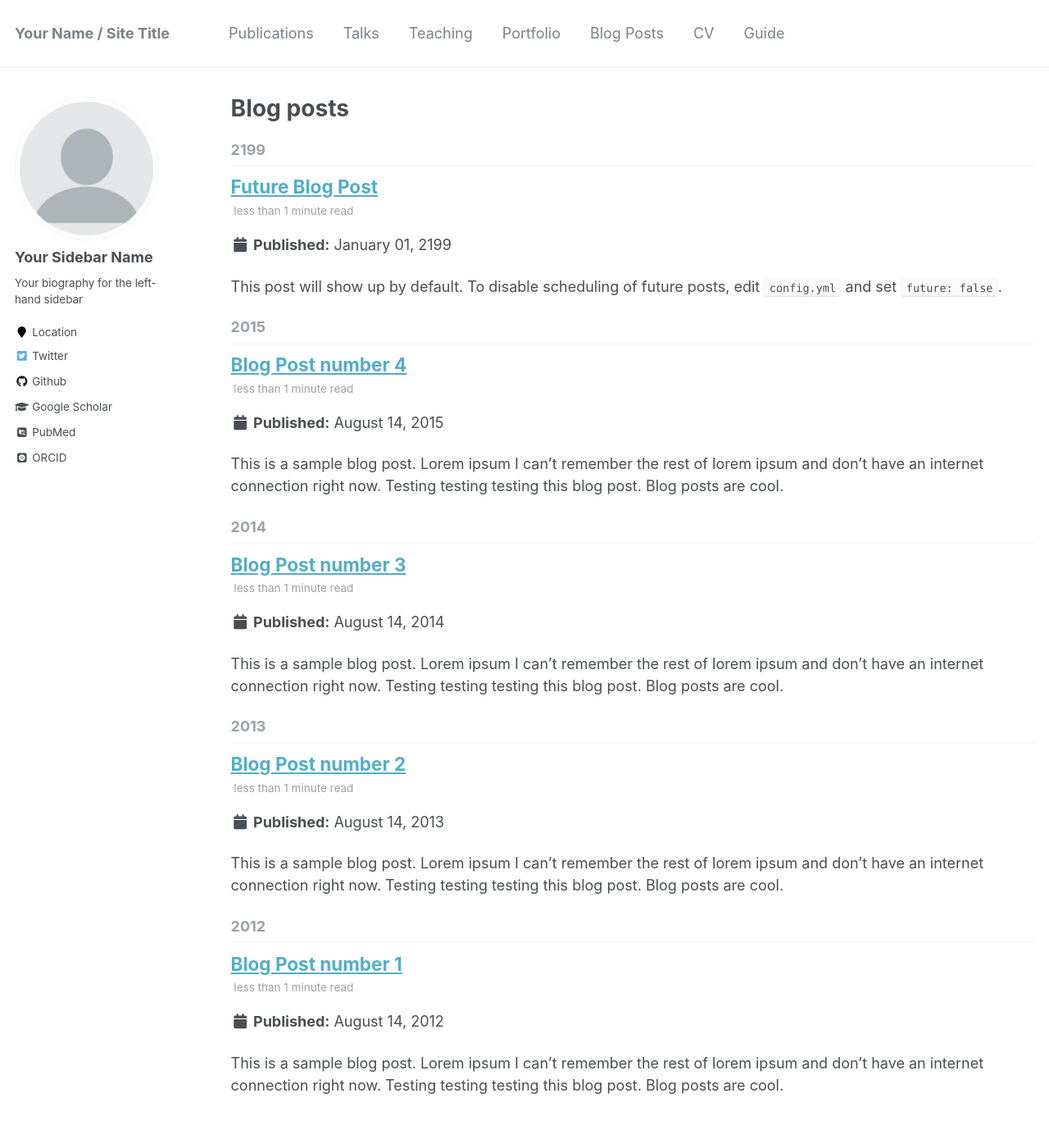
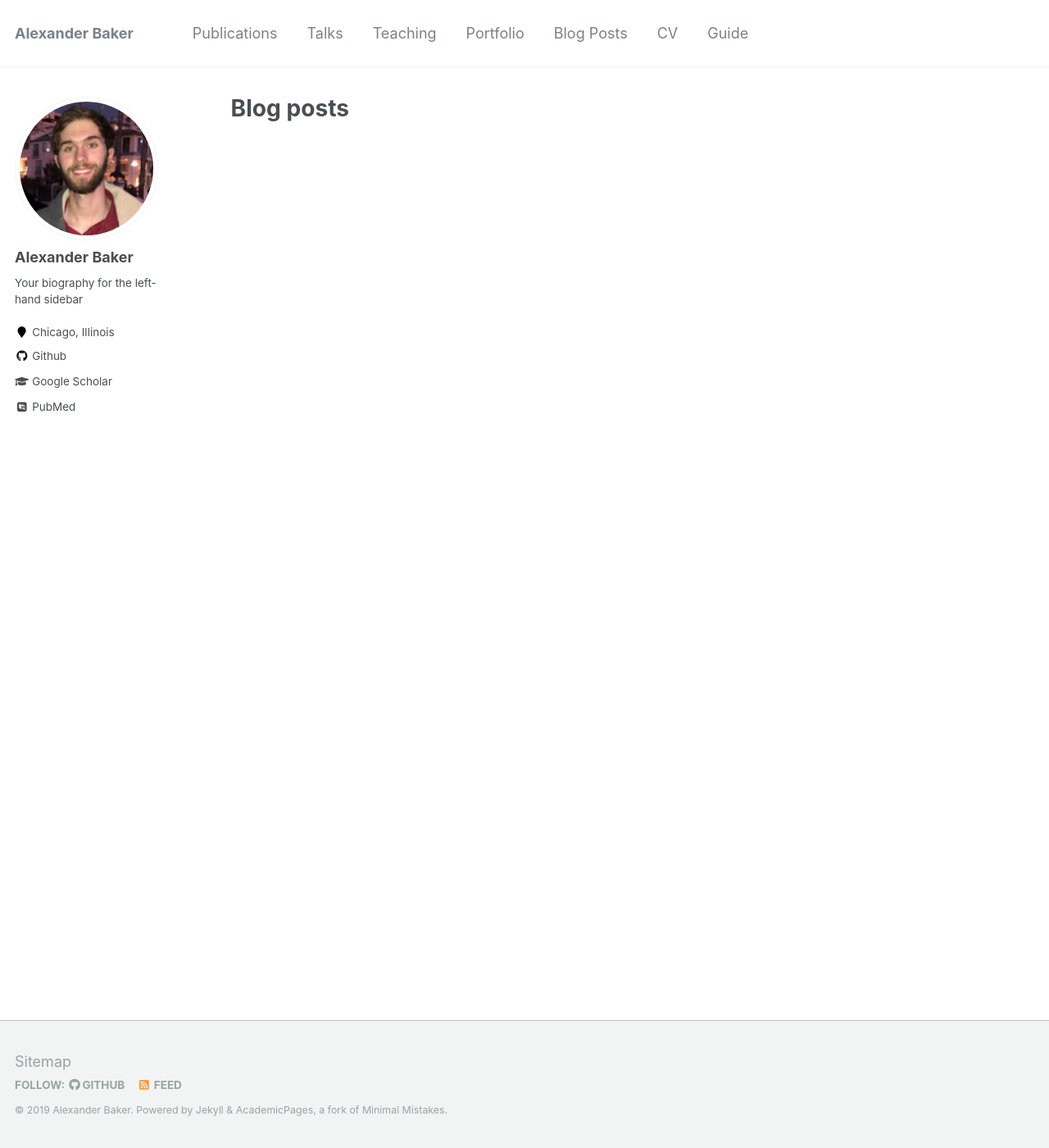
Before and after one commit to alexbakr/alexbakr.github.io, a Jekyll site: the page built from _pages/year-archive.html, in a window 1280 px wide and 1400 px high. Shown: the whole window at 82% size. Built offline with Jekyll 4.4.1, drawn with Linux system fonts in a browser that asks for light colours; some web fonts are replaced; some of the changed text lies outside the part shown.

Commit message:
Begin removal of unnecessary files

```diff
--- a/_config.yml
+++ b/_config.yml
@@ -7,13 +7,13 @@
 
 # Site Settings
 locale                   : "en-US"
-title                    : "Your Name / Site Title"
+title                    : "Alexander Baker"
 title_separator          : "-"
-name                     : &name "Your Name"
+name                     : &name "Alexander Baker"
 description              : &description "personal description"
-url                      : https://academicpages.github.io # the base hostname & protocol for your site e.g. "https://mmistakes.github.io"
+url                      : https://alexbakr.github.io # the base hostname & protocol for your site e.g. "https://mmistakes.github.io"
 baseurl                  : "" # the subpath of your site, e.g. "/blog"
-repository               : "academicpages/academicpages.github.io"
+repository               : "alexbakr/alexbakr.github.io"
 teaser                   :  # filename of teaser fallback teaser image placed in /images/, .e.g. "500x300.png"
 breadcrumbs              : false # true, false (default)
 words_per_minute         : 160
@@ -80,10 +80,10 @@ analytics:
 
 # Site Author
 author:
-  name             : "Your Sidebar Name"
-  avatar           : "profile.png"
+  name             : "Alexander Baker"
+  avatar           : "IMG_05681.jpg"
   bio              : "Your biography for the left-hand sidebar"
-  location         : "Location"
+  location         : "Chicago, Illinois"
   employer         :
   pubmed           : "https://www.ncbi.nlm.nih.gov/pubmed/?term=john+snow"
   googlescholar    : "http://yourfullgooglescholarurl.com"
@@ -96,20 +96,21 @@ author:
   flickr           :
   facebook         :
   foursquare       :
-  github           : "academicpages"
+  github           : "alexbakr"
   google_plus      :
+  kaggle           :
   keybase          :
   instagram        :
   impactstory      : #"https://profiles.impactstory.org/u/xxxx-xxxx-xxxx-xxxx"
   lastfm           :
   linkedin         :
-  orcid            : "http://orcid.org/yourorcidurl"
+  orcid            :
   pinterest        :
   soundcloud       :
   stackoverflow    : # http://stackoverflow.com/users/123456/username
   steam            :
   tumblr           :
-  twitter          : "replacethistwitterhandle"
+  twitter          :
   vine             :
   weibo            :
   xing             :
--- a/_posts/2012-08-14-blog-post-1.md
+++ /dev/null
@@ -1,20 +0,0 @@
----
-title: 'Blog Post number 1'
-date: 2012-08-14
-permalink: /posts/2012/08/blog-post-1/
-tags:
-  - cool posts
-  - category1
-  - category2
----
-
-This is a sample blog post. Lorem ipsum I can't remember the rest of lorem ipsum and don't have an internet connection right now. Testing testing testing this blog post. Blog posts are cool.
-
-Headings are cool
-======
-
-You can have many headings
-======
-
-Aren't headings cool?
-------
--- a/_posts/2013-08-14-blog-post-2.md
+++ /dev/null
@@ -1,20 +0,0 @@
----
-title: 'Blog Post number 2'
-date: 2013-08-14
-permalink: /posts/2013/08/blog-post-2/
-tags:
-  - cool posts
-  - category1
-  - category2
----
-
-This is a sample blog post. Lorem ipsum I can't remember the rest of lorem ipsum and don't have an internet connection right now. Testing testing testing this blog post. Blog posts are cool.
-
-Headings are cool
-======
-
-You can have many headings
-======
-
-Aren't headings cool?
-------
--- a/_posts/2014-08-14-blog-post-3.md
+++ /dev/null
@@ -1,20 +0,0 @@
----
-title: 'Blog Post number 3'
-date: 2014-08-14
-permalink: /posts/2014/08/blog-post-3/
-tags:
-  - cool posts
-  - category1
-  - category2
----
-
-This is a sample blog post. Lorem ipsum I can't remember the rest of lorem ipsum and don't have an internet connection right now. Testing testing testing this blog post. Blog posts are cool.
-
-Headings are cool
-======
-
-You can have many headings
-======
-
-Aren't headings cool?
-------
--- a/_posts/2199-01-01-future-post.md
+++ /dev/null
@@ -1,11 +0,0 @@
----
-title: 'Future Blog Post'
-date: 2199-01-01
-permalink: /posts/2012/08/blog-post-4/
-tags:
-  - cool posts
-  - category1
-  - category2
----
-
-This post will show up by default. To disable scheduling of future posts, edit `config.yml` and set `future: false`.
```
Also changed, not shown: _portfolio/portfolio-1.md (deleted, +0 -7 lines), _portfolio/portfolio-2.html (deleted, +0 -7 lines), _posts/2015-08-14-blog-post-4.md (deleted, +0 -20 lines), _publications/2009-10-01-paper-title-number-1.md (deleted, +0 -15 lines), _publications/2010-10-01-paper-title-number-2.md (deleted, +0 -15 lines), _publications/2015-10-01-paper-title-number-3.md (deleted, +0 -15 lines), _talks/2012-03-01-talk-1.md (deleted, +0 -11 lines), _talks/2013-03-01-tutorial-1.md (deleted, +0 -13 lines), _talks/2014-02-01-talk-2.md (deleted, +0 -13 lines), _talks/2014-03-01-talk-3.md (deleted, +0 -11 lines), images/IMG_05681.jpg (added), 3 other files.
